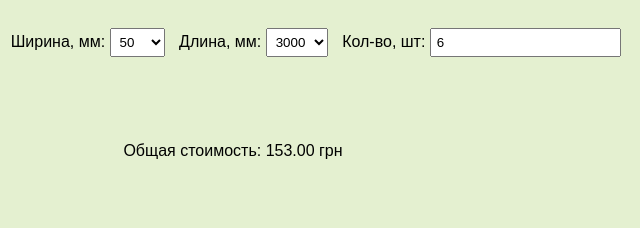
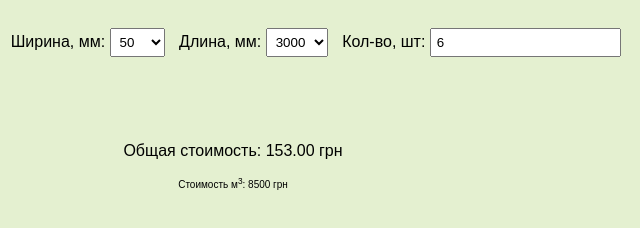
Before and after one commit to ArtemSeredenko/wood-calculator, a plain HTML site: page index.html in a window 1280 px wide. Both pictures are taken after a click on the button "Расчитать". Shown: the full height of the page, 407-1047 px from the left. Drawn offline with Linux system fonts and the light colour scheme.

Commit message:
Update summRender

```diff
--- a/css/styles.css
+++ b/css/styles.css
@@ -34,3 +34,7 @@ button:hover {
   margin-top: 20px;
   text-align: center;
 }
+
+.cost-m3 {
+  font-size: 10px;
+}
--- a/js/calc.js
+++ b/js/calc.js
@@ -19,5 +19,7 @@ function calculateFunction(e) {
 
   let totalPrice = volumeInCubicMeters * quantityValue * price;
 
-  totalResult.textContent = `Общая стоимость: ${totalPrice.toFixed(2)} грн`;
+  totalResult.innerHTML = `<p>Общая стоимость: ${totalPrice.toFixed(
+    2
+  )} грн</p> <p class="cost-m3">Стоимость м<sup>3</sup>: ${price} грн</p>`;
 }
```
